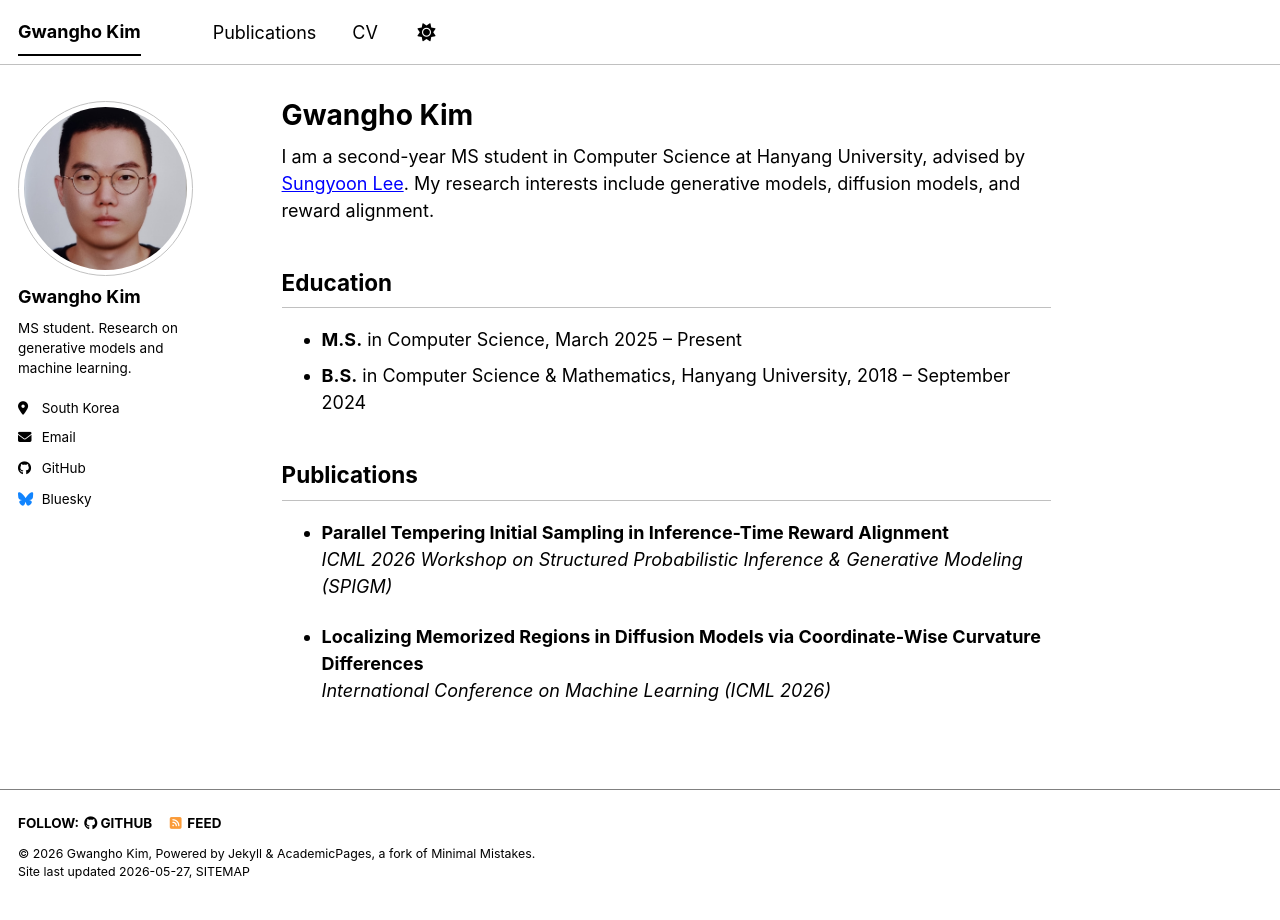
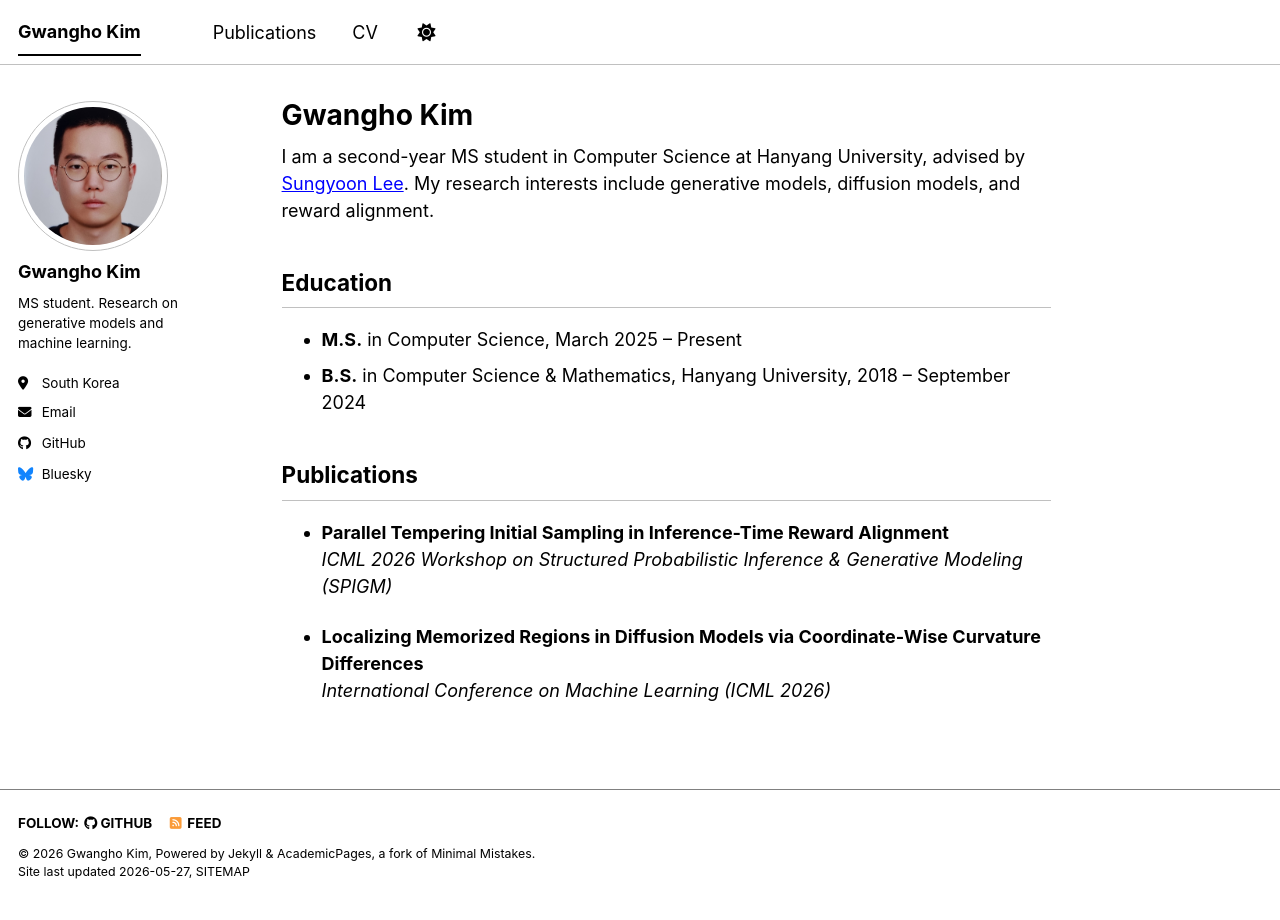
Before and after one commit to Gwangho99/Gwangho99.github.io, a Jekyll site: the page built from _pages/about.md, in a window 1280 px wide. Built offline with Jekyll 4.4.1, drawn with Linux system fonts in a browser that asks for light colours; a script bundle is joined from its source files by our own code; library files that are not in the unit come from our copies.

Commit message:
style: reduce avatar size to 150px

```diff
--- a/_sass/layout/_sidebar.scss
+++ b/_sass/layout/_sidebar.scss
@@ -154,8 +154,8 @@
   }
 
   img {
-    width: 175px;
-    height: 175px;
+    width: 150px;
+    height: 150px;
     object-fit: cover;
     border-radius: 50%;
 
```
